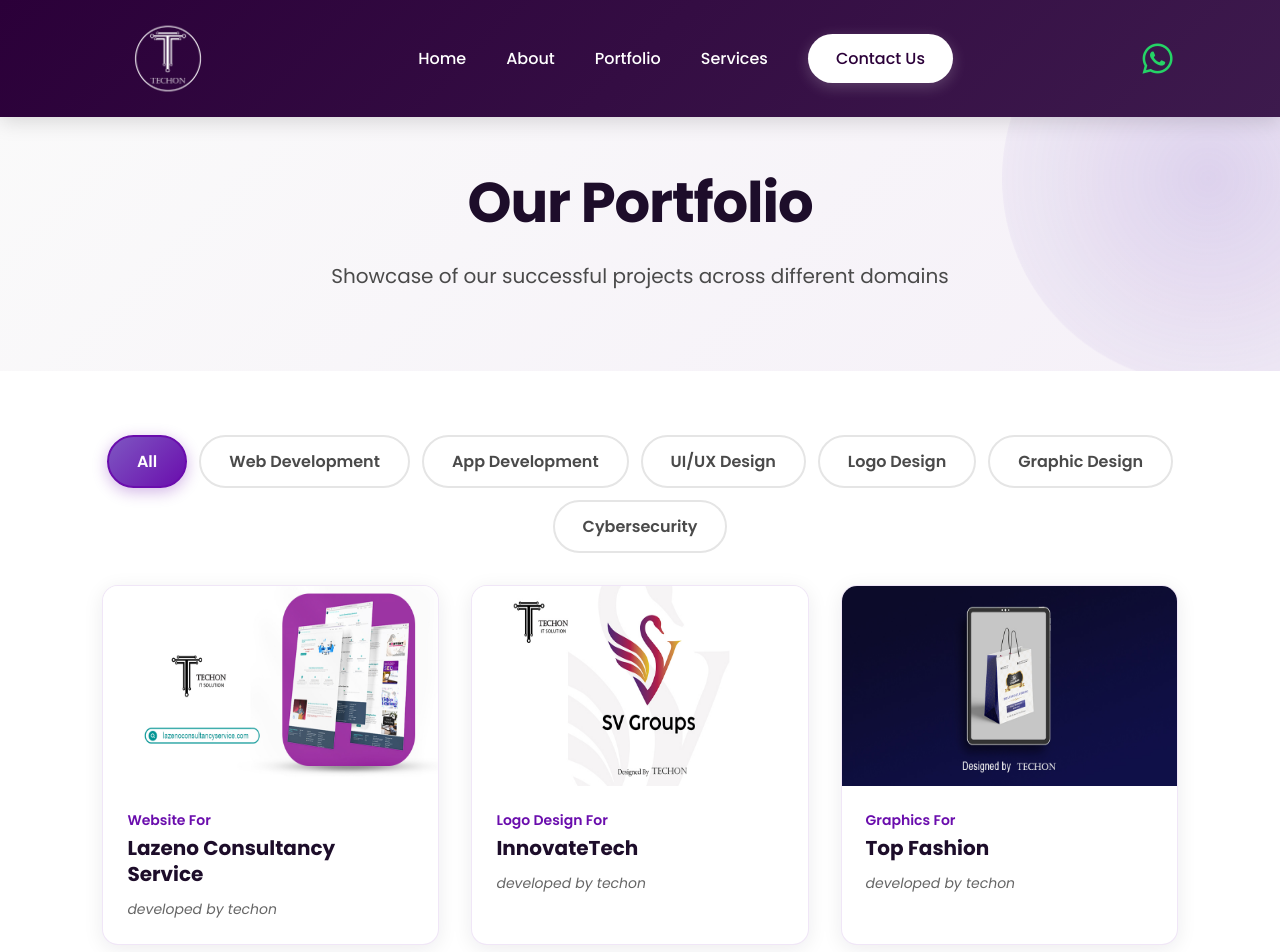
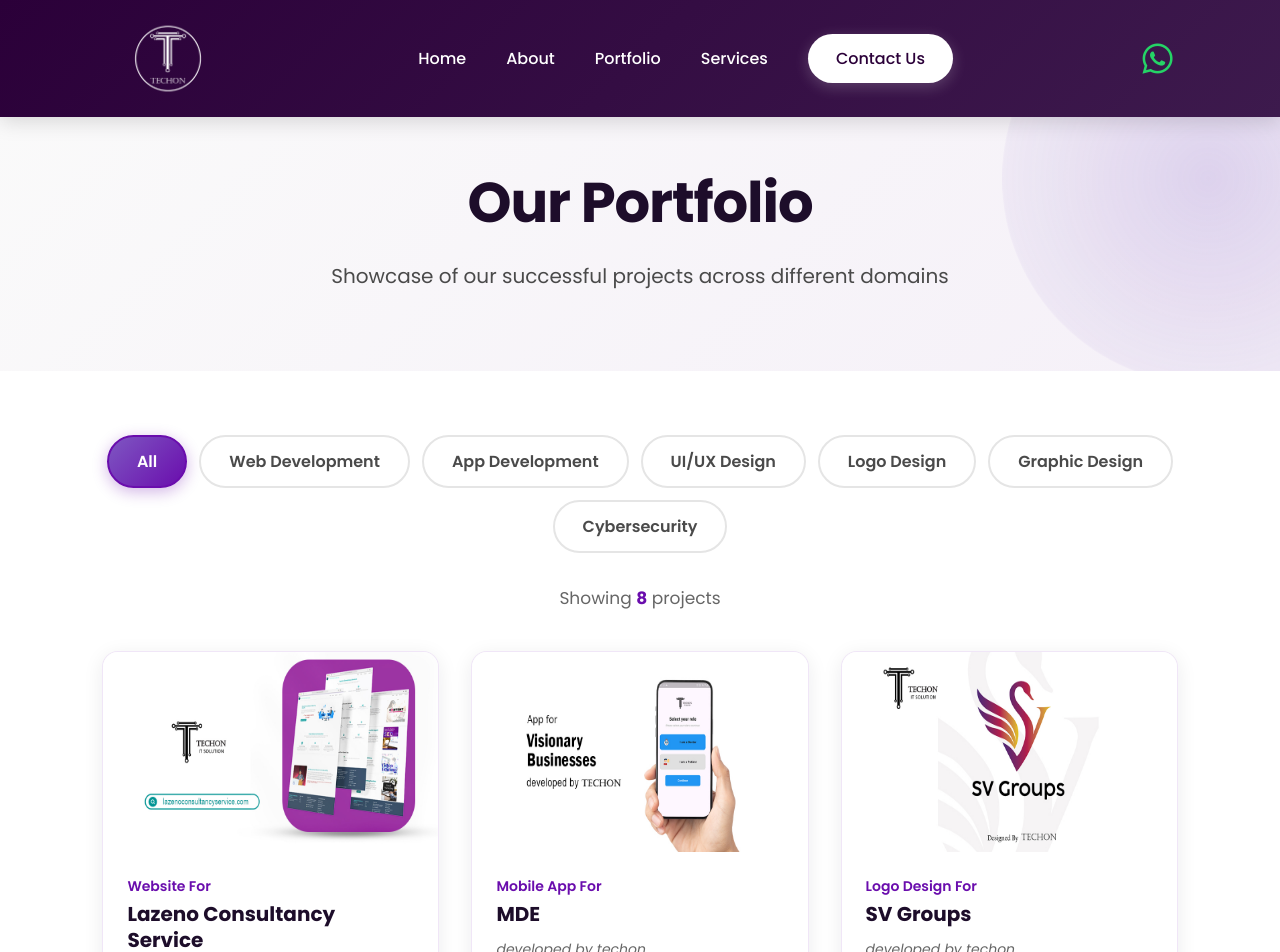
Before and after one commit to Techon-info/Techon_web_update, a React (Vite) app: page /Portfolio in a window 1280 px wide. Shown: the top 952 px of the page. Built offline with nearby package versions, Linux system fonts and the light colour scheme.

Commit message:
Update Portfolio_page with new projects and categories
Added new projects and categories to the portfolio page, including app development and graphic design projects.

```diff
--- a/src/pages/Portfolio_page.jsx
+++ b/src/pages/Portfolio_page.jsx
@@ -7,9 +7,12 @@
 import defaultProject from '../assets/default.png';
 import lazeno from '../assets/portfolio/Artboard_1.jpg';
 import sv_logo from '../assets/portfolio/sv_logo.jpg';
-import tf from '../assets/portfolio/Artboard_4.jpg';
-import coofe from '../assets/portfolio/Artboard_5.jpg';
-
+import app_dev from '../assets/portfolio/App_1.jpg';
+import kvg from '../assets/portfolio/Artboard 7.jpg';
+import ef from '../assets/portfolio/Artboard 6.jpg';
+import jp from '../assets/portfolio/Artboard 9.jpg';
+import ck from '../assets/portfolio/Artboard 5.jpg';
+import tf from '../assets/portfolio/Artboard 4.jpg'
 
 const Portfolio_page = () => {
   const [activeFilter, setActiveFilter] = useState('All');
@@ -28,11 +31,27 @@
       websiteLink: 'https://lazenoconsultancyservice.com', // Live website link
       developedBy: 'techon'
     },
+
+    // App Development Projects
+    {
+      id: 2,
+      title: 'Doctor patient Mnagemnet',
+      company:'MDE',
+      category: 'App Development',
+      image: app_dev,
+      description: 'Mobile fitness app with workout tracking and meal planning',
+      technologies: ['React Native', 'Redux', 'Firebase'],
+      websiteLink: null, // No website for mobile app
+      playStoreLink: 'https://play.google.com/store/apps/details?id=com.fitlife',
+      appStoreLink: 'https://apps.apple.com/app/fitlife/id123456',
+      developedBy: 'techon'
+    },
+
     // Logo Design Projects
     {
-      id: 8,
+      id: 3,
       title: 'Tech Startup Branding',
-      company: 'InnovateTech',
+      company: 'SV Groups',
       category: 'Logo Design',
       image: sv_logo,
       description: 'Complete brand identity including logo and style guide',
@@ -40,12 +59,58 @@
       websiteLink: null,
       developedBy: 'techon'
     },
+       {
+      id: 4,
+      title: 'Tech Startup Branding',
+      company: 'Jocker Photography',
+      category: 'Logo Design',
+      image: jp,
+      description: 'Complete brand identity including logo and style guide',
+      technologies: ['Illustrator', 'Photoshop', 'Brand Strategy'],
+      websiteLink: null,
+      developedBy: 'techon'
+    },
 
+       {
+      id: 5,
+      title: 'Tech Startup Branding',
+      company: 'Coffe Kasakudhiya',
+      category: 'Logo Design',
+      image: ck,
+      description: 'Complete brand identity including logo and style guide',
+      technologies: ['Illustrator', 'Photoshop', 'Brand Strategy'],
+      websiteLink: null,
+      developedBy: 'techon'
+    },
+
+    {
+      id: 8,
+      title: 'Restaurant Logo & Menu',
+      company: 'Sri Palani Aandavar Real Estate',
+      category: 'Graphic Design',
+      image: kvg,
+      description: 'Logo design with complementary menu and business cards',
+      technologies: ['Illustrator', 'InDesign', 'Typography'],
+      websiteLink: 'https://example-bellacucina.com',
+      developedBy: 'techon'
+    },
 
     // Graphic Design Projects
-{
+    {
+      id: 9,
+      title: 'Social Media Campaign',
+      company: 'Ego Friendly',
+      category: 'Graphic Design',
+      image: ef,
+      description: 'Complete social media graphics and marketing materials',
+      technologies: ['Photoshop', 'Illustrator', 'Canva'],
+      websiteLink: null,
+      developedBy: 'techon'
+    },
+
+     {
       id: 10,
-      title: 'Bag Design',
+      title: 'Bag Desining',
       company: 'Top Fashion',
       category: 'Graphic Design',
       image: tf,
@@ -53,21 +118,9 @@
       technologies: ['Photoshop', 'Illustrator', 'Canva'],
       websiteLink: null,
       developedBy: 'techon'
-    },
+    }
+  ];
 
-    {
-      id: 11,
-      title: 'Bag Design',
-      company: 'Top Fashion',
-      category: 'Graphic Design',
-      image: coofe,
-      description: 'Complete social media graphics and marketing materials',
-      technologies: ['Photoshop', 'Illustrator', 'Canva'],
-      websiteLink: null,
-      developedBy: 'techon'
-    },
-
-  ];
 
   // Filter categories
   const categories = [
@@ -130,11 +183,11 @@
             </div>
 
             {/* Projects Count */}
-            {/* <div className={styles.results_info}>
+            <div className={styles.results_info}>
               <p>
                 Showing <strong>{filteredProjects.length}</strong> {filteredProjects.length === 1 ? 'project' : 'projects'}
               </p>
-            </div> */}
+            </div>
 
             {/* Projects Grid */}
             {filteredProjects.length > 0 ? (
```
